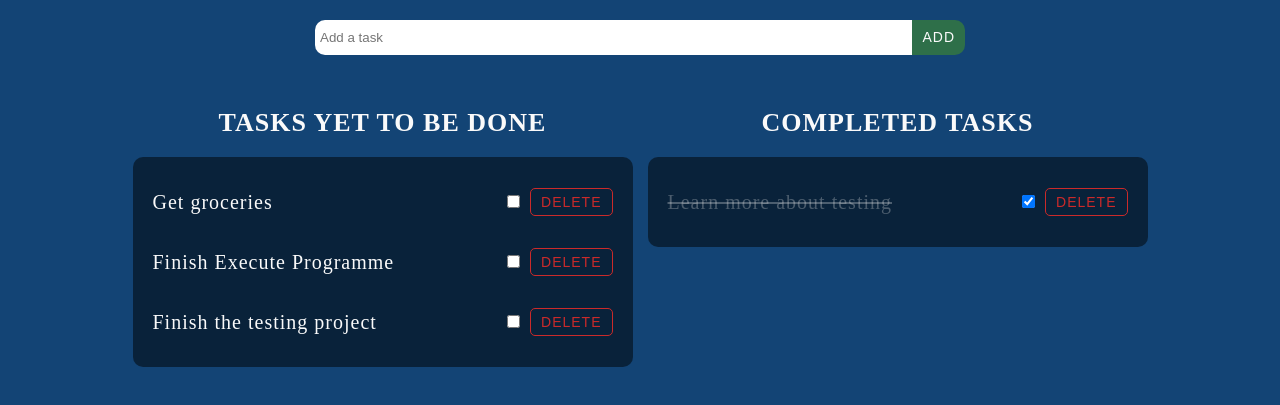
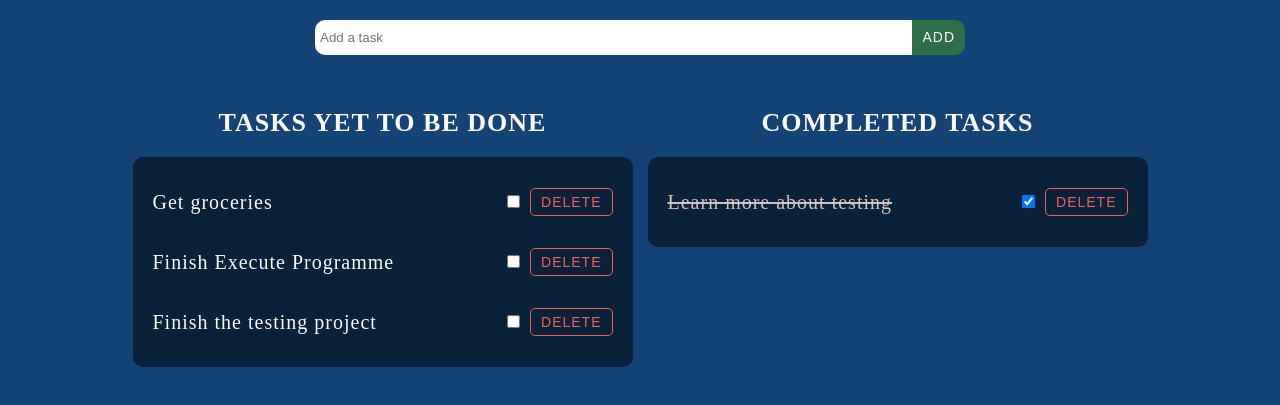
Before and after one commit to fac25/week8-testing-yassien-abdullah, a plain HTML site: page index.html in a window 1280 px wide. Shown: the part 77-482 px from the top of the page. Drawn offline with Linux system fonts and the light colour scheme.

Commit message:
Improved accessibility

```diff
--- a/style.css
+++ b/style.css
@@ -3,7 +3,7 @@
     --primary-color: rgb(19, 68, 117);
     --white: rgb(250, 250, 250);
     --white--transparent: rgba(230, 230, 230, .3);
-    --red: rgb(203, 42, 42);
+    --red: rgb(242, 95, 95);
     --secondary-color: rgb(46, 111, 73);
     --black-transparent: rgba(0, 0, 0, 0.5);
 }
@@ -118,7 +118,7 @@ button {
 
 .completed-task {
     text-decoration: line-through;
-    color: var(--white--transparent);
+    color: rgb(209, 192, 192);
 }
 
 
```
